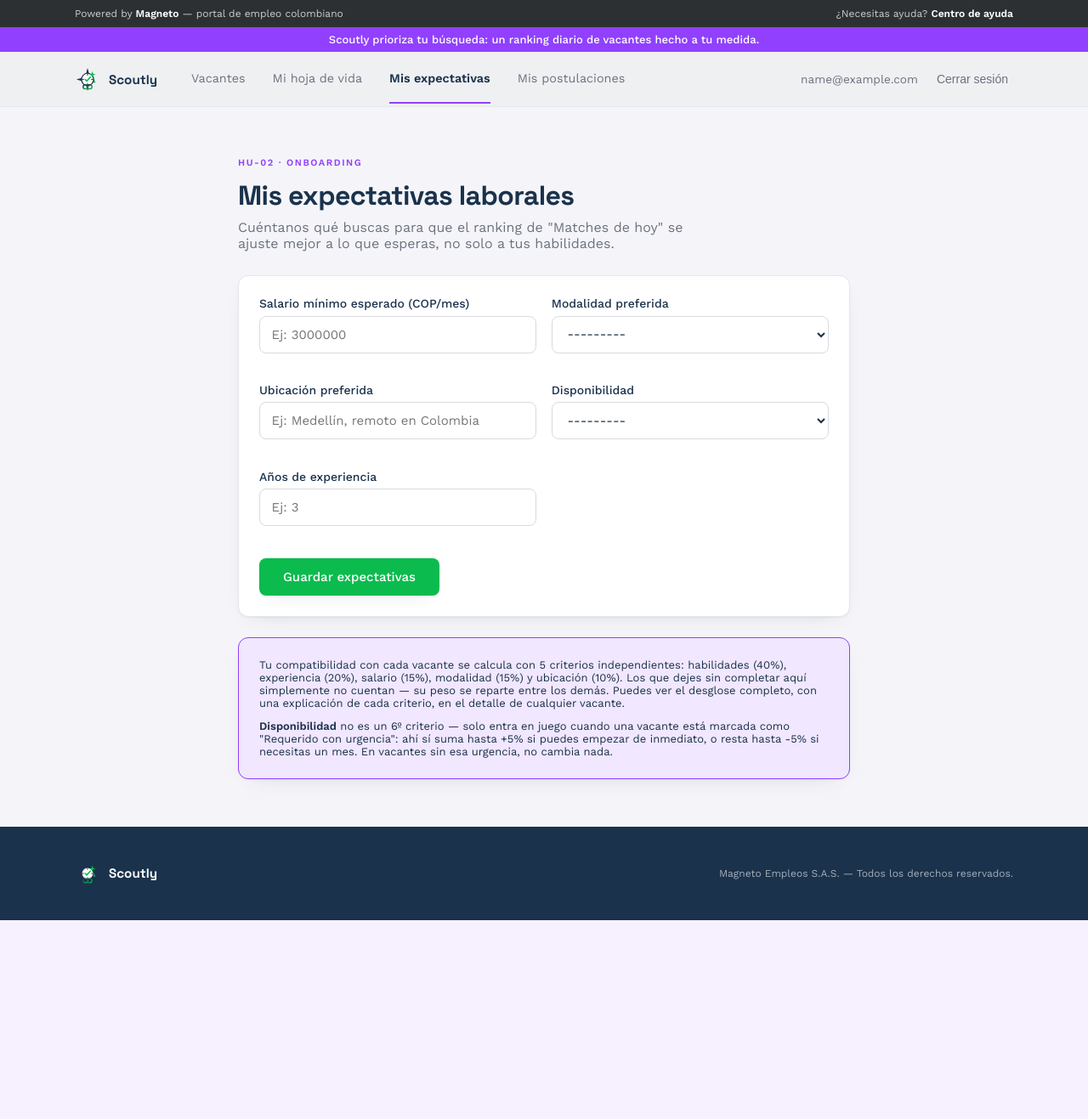
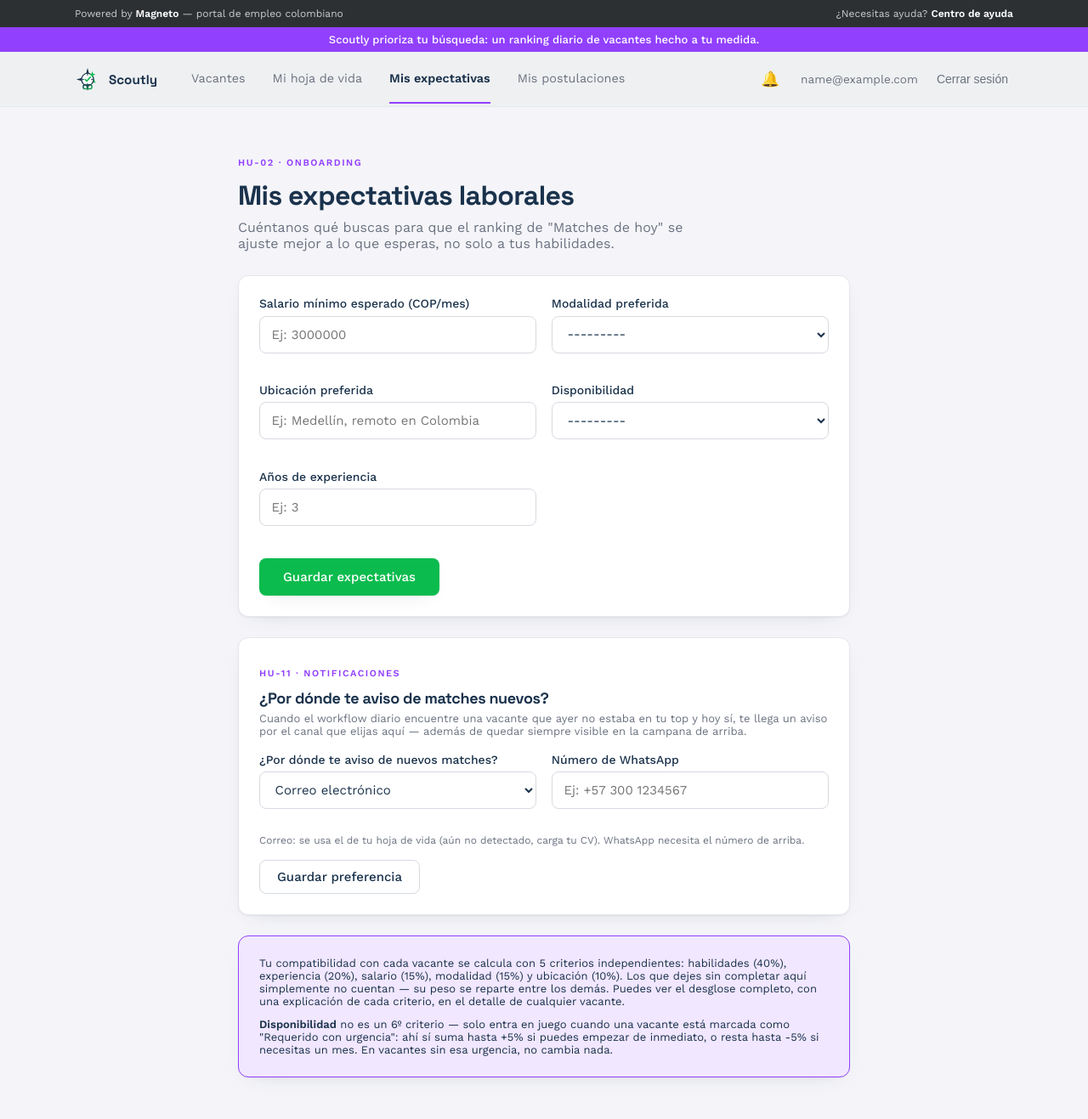
Before and after one commit to alesj1206/Proyecto-Ing-Software, a Django app: page /expectativas in a window 1280 px wide. Shown: the top 1317 px of the page at 85% size. Before the commit the page ends 1083 px from the top, so only its background shows below. Run offline with Django 5.2, Linux system fonts and the light colour scheme; the visitor is signed in with stand-in values (Sample User, id 1); data comes from the database, SQL or seed files in the repository; data that the repository does not hold is empty.

Commit message:
feat(HU-11): notificación de matches nuevos vía workflow de n8n
El documento oficial del reto ("Idea 4: Workflow con n8n — vacantes ->
ranking diario -> notificación") pide que n8n orqueste scoring y
notificación como pasos separados, no una automatización que solo
recalcula el ranking. Esta HU cierra esa parte del enunciado.

- Nuevo paso en el workflow de n8n: segundo nodo HTTP Request
  (POST /api/generar-notificaciones) después del de scoring, conectado
  en cadena y probado con una ejecución real end-to-end.
- vacantes/notificaciones.py: compara el top-3 de hoy de cada candidato
  contra el de ayer (MatchDiario); por cada vacante nueva en el top,
  crea una Notificacion y la envía por el canal elegido (correo, con
  backend de consola de Django por defecto; o WhatsApp, vía Twilio).
  Si no hay fila de MatchDiario de "ayer" (el batch no corrió ese día),
  no notifica nada ese día en vez de tratar todo el top de hoy como
  "nuevo" y saturar al candidato de falsos positivos.
- Nuevo apartado en /expectativas para elegir canal + teléfono de
  WhatsApp (Perfil.canal_notificacion, Perfil.telefono); campana con
  contador de no leídas en el nav y página /notificaciones.
- Index en Notificacion(perfil, leida) para el COUNT que hace la
  campana en cada página autenticada.
- Hardening tras code review: IntegrityError en creación concurrente de
  notificaciones ya no tumba el resto del batch con un 500; el teléfono
  de WhatsApp se limpia de espacios/guiones (el placeholder del
  formulario sugería escribirlos) tanto al guardar como al enviar.

Co-Authored-By: Claude Sonnet 5 <noreply@anthropic.com>

```diff
--- a/static/css/scoutly.css
+++ b/static/css/scoutly.css
@@ -391,6 +391,39 @@ select:focus {
   padding: 0.3rem 0.7rem;
   font-size: 0.75rem;
   font-weight: 600;
+}
+
+.campana-notificaciones {
+  position: relative;
+  display: inline-flex;
+  align-items: center;
+  justify-content: center;
+  width: 2rem;
+  height: 2rem;
+  font-size: 1.1rem;
+  border-radius: 999px;
+}
+
+.campana-notificaciones:hover {
+  background: var(--surface-strong);
+}
+
+.campana-contador {
+  position: absolute;
+  top: -0.2rem;
+  right: -0.2rem;
+  min-width: 1.1rem;
+  height: 1.1rem;
+  padding: 0 0.25rem;
+  border-radius: 999px;
+  background: var(--brand);
+  color: var(--brand-foreground);
+  font-size: 0.625rem;
+  font-weight: 700;
+  display: flex;
+  align-items: center;
+  justify-content: center;
+  line-height: 1;
 }
 
 .badge-urgente {
--- a/templates/base.html
+++ b/templates/base.html
@@ -43,11 +43,19 @@
           {% endif %}
         </div>
         {% if user.is_authenticated %}
-        <form action="{% url 'logout' %}" method="post" style="display:flex;align-items:center;gap:1rem;">
-          {% csrf_token %}
-          <span style="font-size:0.85rem;color:var(--muted-foreground);">{{ user.email }}</span>
-          <button type="submit" class="btn-link">Cerrar sesión</button>
-        </form>
+        <div style="display:flex;align-items:center;gap:1.25rem;">
+          <a href="{% url 'notificaciones' %}" class="campana-notificaciones" aria-label="Notificaciones">
+            🔔
+            {% if notificaciones_sin_leer %}
+              <span class="campana-contador">{{ notificaciones_sin_leer }}</span>
+            {% endif %}
+          </a>
+          <form action="{% url 'logout' %}" method="post" style="display:flex;align-items:center;gap:1rem;">
+            {% csrf_token %}
+            <span style="font-size:0.85rem;color:var(--muted-foreground);">{{ user.email }}</span>
+            <button type="submit" class="btn-link">Cerrar sesión</button>
+          </form>
+        </div>
         {% endif %}
       </div>
     </header>
--- a/vacantes/admin.py
+++ b/vacantes/admin.py
@@ -1,9 +1,10 @@
 from django.contrib import admin
 
-from .models import ExplicacionCriterio, MatchDiario, Perfil, Postulacion, Vacante
+from .models import ExplicacionCriterio, MatchDiario, Notificacion, Perfil, Postulacion, Vacante
 
 admin.site.register(Perfil)
 admin.site.register(Vacante)
 admin.site.register(MatchDiario)
 admin.site.register(Postulacion)
 admin.site.register(ExplicacionCriterio)
+admin.site.register(Notificacion)
--- /dev/null
+++ b/vacantes/context_processors.py
@@ -0,0 +1,14 @@
+from .models import Notificacion
+
+
+def notificaciones_sin_leer(request):
+    """Contador para la campanita del nav (templates/base.html) — tiene que
+    estar disponible en todas las páginas, no solo en /notificaciones, así
+    que va como context processor en vez de repetirse en cada vista."""
+    if not request.user.is_authenticated:
+        return {}
+    return {
+        "notificaciones_sin_leer": Notificacion.objects.filter(
+            perfil__usuario=request.user, leida=False
+        ).count()
+    }
--- a/vacantes/forms.py
+++ b/vacantes/forms.py
@@ -36,3 +36,35 @@ class ExpectativasForm(forms.ModelForm):
             "exp_ubicacion": forms.TextInput(attrs={"placeholder": "Ej: Medellín, remoto en Colombia"}),
             "anios_experiencia": forms.NumberInput(attrs={"placeholder": "Ej: 3"}),
         }
+
+
+class NotificacionesForm(forms.ModelForm):
+    """HU-11: por dónde avisarle al candidato cuando aparece un match
+    nuevo. Separado de ExpectativasForm a propósito — no son datos que
+    entren al scoring, son preferencias de contacto."""
+
+    class Meta:
+        model = Perfil
+        fields = ["canal_notificacion", "telefono"]
+        labels = {
+            "canal_notificacion": "¿Por dónde te aviso de nuevos matches?",
+            "telefono": "Número de WhatsApp",
+        }
+        widgets = {
+            "telefono": forms.TextInput(attrs={"placeholder": "Ej: +57 300 1234567"}),
+        }
+
+    def clean_telefono(self):
+        # El placeholder ("+57 300 1234567") sugiere espacios, pero Twilio
+        # exige E.164 sin ellos — se limpia al guardar para que lo que
+        # queda en Perfil.telefono ya sirva tal cual, en vez de confiar en
+        # que notificaciones.enviar_whatsapp() lo limpie cada vez.
+        return self.cleaned_data["telefono"].replace(" ", "").replace("-", "")
+
+    def clean(self):
+        cleaned = super().clean()
+        if cleaned.get("canal_notificacion") == Perfil.CanalNotificacion.WHATSAPP and not cleaned.get(
+            "telefono"
+        ):
+            self.add_error("telefono", "Pon tu número de WhatsApp para poder notificarte por ahí.")
+        return cleaned
--- a/vacantes/templates/vacantes/expectativas.html
+++ b/vacantes/templates/vacantes/expectativas.html
@@ -50,10 +50,46 @@
     </div>
 
     <div style="margin-top:1.25rem;display:flex;align-items:center;gap:0.9rem;">
-      <button type="submit" class="btn btn-brand btn-lg">Guardar expectativas</button>
+      <button type="submit" name="guardar_expectativas" class="btn btn-brand btn-lg">Guardar expectativas</button>
       {% if perfil.tiene_expectativas %}
         <span class="badge-match"><span class="dot"></span> Usadas en tu ranking de hoy</span>
       {% endif %}
+    </div>
+  </form>
+
+  <form method="post" class="card" style="margin-top:1.5rem;">
+    {% csrf_token %}
+    <p class="label-eyebrow" style="color:var(--magneto-purple);">HU-11 · Notificaciones</p>
+    <h2 style="margin-top:0.5rem;font-size:1.125rem;color:var(--navy);">¿Por dónde te aviso de matches nuevos?</h2>
+    <p style="margin-top:0.35rem;font-size:0.8125rem;color:var(--muted-foreground);">
+      Cuando el workflow diario encuentre una vacante que ayer no estaba en
+      tu top y hoy sí, te llega un aviso por el canal que elijas aquí —
+      además de quedar siempre visible en la campana de arriba.
+    </p>
+
+    {% if notif_form.non_field_errors %}
+      <div class="form-error-box">{{ notif_form.non_field_errors.0 }}</div>
+    {% endif %}
+
+    <div style="margin-top:1.1rem;display:grid;gap:1.1rem;grid-template-columns:repeat(2,1fr);">
+      <div class="field">
+        <label for="{{ notif_form.canal_notificacion.id_for_label }}">{{ notif_form.canal_notificacion.label }}</label>
+        {{ notif_form.canal_notificacion }}
+      </div>
+      <div class="field">
+        <label for="{{ notif_form.telefono.id_for_label }}">{{ notif_form.telefono.label }}</label>
+        {{ notif_form.telefono }}
+        {% if notif_form.telefono.errors %}<p class="form-error">{{ notif_form.telefono.errors.0 }}</p>{% endif %}
+      </div>
+    </div>
+
+    <p style="margin-top:0.75rem;font-size:0.75rem;color:var(--muted-foreground);">
+      Correo: se usa el de tu hoja de vida ({{ perfil.contacto|default:"aún no detectado, carga tu CV" }}).
+      WhatsApp necesita el número de arriba.
+    </p>
+
+    <div style="margin-top:1rem;">
+      <button type="submit" name="guardar_notificaciones" class="btn btn-outline">Guardar preferencia</button>
     </div>
   </form>
 
--- a/vacantes/urls.py
+++ b/vacantes/urls.py
@@ -15,5 +15,11 @@ urlpatterns = [
         views.cambiar_estado_postulacion_view,
         name="cambiar_estado_postulacion",
     ),
+    path("notificaciones", views.notificaciones_view, name="notificaciones"),
     path("api/recalcular-matches", views.recalcular_matches_api, name="recalcular_matches_api"),
+    path(
+        "api/generar-notificaciones",
+        views.generar_notificaciones_api,
+        name="generar_notificaciones_api",
+    ),
 ]
--- a/vacantes/views.py
+++ b/vacantes/views.py
@@ -13,9 +13,10 @@ from django.views.decorators.http import require_POST
 
 from .ai_explicaciones import guardar_explicacion, resolver_explicacion
 from .cv_parser import extraer_datos_cv
-from .forms import CVUploadForm, ExpectativasForm
+from .forms import CVUploadForm, ExpectativasForm, NotificacionesForm
 from .matching import compute_match, evaluar_criterios, explicar_match, info_modificador_disponibilidad
-from .models import MatchDiario, Perfil, Postulacion, Vacante
+from .models import MatchDiario, Notificacion, Perfil, Postulacion, Vacante
+from .notificaciones import generar_notificaciones_nuevos_matches
 from .scoring import recalcular_matches_de_perfil, recalcular_matches_todos
 
 TOP_MATCHES = 3
@@ -89,8 +90,9 @@ def expectativas_view(request):
         usuario=request.user, defaults={"cv_nombre_archivo": ""}
     )
 
-    if request.method == "POST":
+    if request.method == "POST" and "guardar_expectativas" in request.POST:
         form = ExpectativasForm(request.POST, instance=perfil)
+        notif_form = NotificacionesForm(instance=perfil)
         if form.is_valid():
             form.save()
             # HU-06: las expectativas pesan en el score (matching.py); si el
@@ -99,10 +101,22 @@ def expectativas_view(request):
             if perfil.tiene_cv():
                 recalcular_matches_de_perfil(perfil)
             return redirect("expectativas")
+    elif request.method == "POST" and "guardar_notificaciones" in request.POST:
+        form = ExpectativasForm(instance=perfil)
+        notif_form = NotificacionesForm(request.POST, instance=perfil)
+        if notif_form.is_valid():
+            notif_form.save()
+            messages.success(request, "Preferencia de notificaciones guardada.")
+            return redirect("expectativas")
     else:
         form = ExpectativasForm(instance=perfil)
+        notif_form = NotificacionesForm(instance=perfil)
 
-    return render(request, "vacantes/expectativas.html", {"form": form, "perfil": perfil})
+    return render(
+        request,
+        "vacantes/expectativas.html",
+        {"form": form, "notif_form": notif_form, "perfil": perfil},
+    )
 
 
 @login_required
@@ -275,6 +289,26 @@ def postular_view(request, vacante_id):
 
 
 @login_required
+def notificaciones_view(request):
+    """HU-11: bandeja de notificaciones del candidato. Entrar a la página
+    marca como leídas las que estaban sin leer — mismo patrón que
+    cualquier bandeja (Gmail, notificaciones del celular, etc.)."""
+    perfil = _perfil_con_cv(request.user)
+    notificaciones = (
+        Notificacion.objects.filter(perfil=perfil).select_related("vacante")
+        if perfil
+        else Notificacion.objects.none()
+    )
+    notificaciones = list(notificaciones)
+
+    sin_leer_ids = [n.id for n in notificaciones if not n.leida]
+    if sin_leer_ids:
+        Notificacion.objects.filter(id__in=sin_leer_ids).update(leida=True)
+
+    return render(request, "vacantes/notificaciones.html", {"notificaciones": notificaciones, "perfil": perfil})
+
+
+@login_required
 def tablero_view(request):
     """HU-10: tablero Kanban de las postulaciones del candidato, agrupadas
     por estado en las 4 columnas mínimas que pide la historia."""
@@ -320,24 +354,32 @@ def cambiar_estado_postulacion_view(request, postulacion_id):
     return redirect("tablero")
 
 
-@csrf_exempt
-@require_POST
-def recalcular_matches_api(request):
-    """HU-06: punto de entrada que dispara el workflow de n8n (Schedule
-    Trigger → HTTP Request, una vez al día). csrf_exempt porque la llamada
-    no viene de un navegador con sesión — la autenticación es el token
-    compartido, no la cookie de sesión."""
+def _token_n8n_autorizado(request):
+    """Compartido entre los dos pasos del workflow de n8n (scoring y
+    notificación) — misma política de autorización para ambos: con
+    DEBUG=False el valor de desarrollo (conocido, está en el repo) no
+    sirve como secreto real, y la comparación es en tiempo constante.
+    Devuelve un JsonResponse de error si falla, o None si está autorizado."""
     token_configurado = settings.N8N_SCORING_TOKEN
-    # Con DEBUG=False (producción/demo pública), el valor de desarrollo
-    # está en el repo en texto plano — aceptar peticiones contra él sería
-    # un secreto público. Si nadie puso N8N_SCORING_TOKEN real, el endpoint
-    # se cierra en vez de quedar "protegido" por una contraseña conocida.
     if not settings.DEBUG and token_configurado == settings.N8N_SCORING_TOKEN_DEV_DEFAULT:
         return JsonResponse({"error": "N8N_SCORING_TOKEN no configurado"}, status=503)
 
     token_recibido = request.headers.get("X-Scoutly-Token", "")
     if not token_configurado or not hmac.compare_digest(token_recibido, token_configurado):
         return JsonResponse({"error": "no autorizado"}, status=401)
+    return None
+
+
+@csrf_exempt
+@require_POST
+def recalcular_matches_api(request):
+    """HU-06: primer paso del workflow de n8n (Schedule Trigger → HTTP
+    Request #1 → este endpoint). csrf_exempt porque la llamada no viene de
+    un navegador con sesión — la autenticación es el token compartido, no
+    la cookie de sesión."""
+    error = _token_n8n_autorizado(request)
+    if error:
+        return error
 
     resultado = recalcular_matches_todos()
     return JsonResponse(
@@ -348,3 +390,27 @@ def recalcular_matches_api(request):
             "matches_guardados": resultado["matches_guardados"],
         }
     )
+
+
+@csrf_exempt
+@require_POST
+def generar_notificaciones_api(request):
+    """HU-11: segundo paso del workflow de n8n (HTTP Request #2, después
+    del de scoring) — "ingesta → normalización → scoring → notificación"
+    como pasos separados y auditables, no uno solo que hace todo por
+    dentro. Debe correr DESPUÉS de recalcular_matches_api en el mismo
+    workflow, porque compara el top de hoy (que ese primer paso acaba de
+    calcular) contra el de ayer."""
+    error = _token_n8n_autorizado(request)
+    if error:
+        return error
+
+    resultado = generar_notificaciones_nuevos_matches()
+    return JsonResponse(
+        {
+            "ok": True,
+            "fecha": resultado["fecha"].isoformat(),
+            "notificaciones_creadas": resultado["notificaciones_creadas"],
+            "notificaciones_enviadas": resultado["notificaciones_enviadas"],
+        }
+    )
```
Also changed, not shown: n8n/workflow-matches-diarios.json (+38 -4 lines), scoutly/settings.py (+27 -0 lines), vacantes/models.py (+61 -0 lines), vacantes/notificaciones.py (added, +145 -0 lines), vacantes/templates/vacantes/notificaciones.html (added, +49 -0 lines), README.md, n8n/README.md, vacantes/migrations/0007_perfil_canal_notificacion_perfil_telefono_and_more.py (added), vacantes/migrations/0008_notificacion_vacantes_no_perfil__b71245_idx.py (added).
